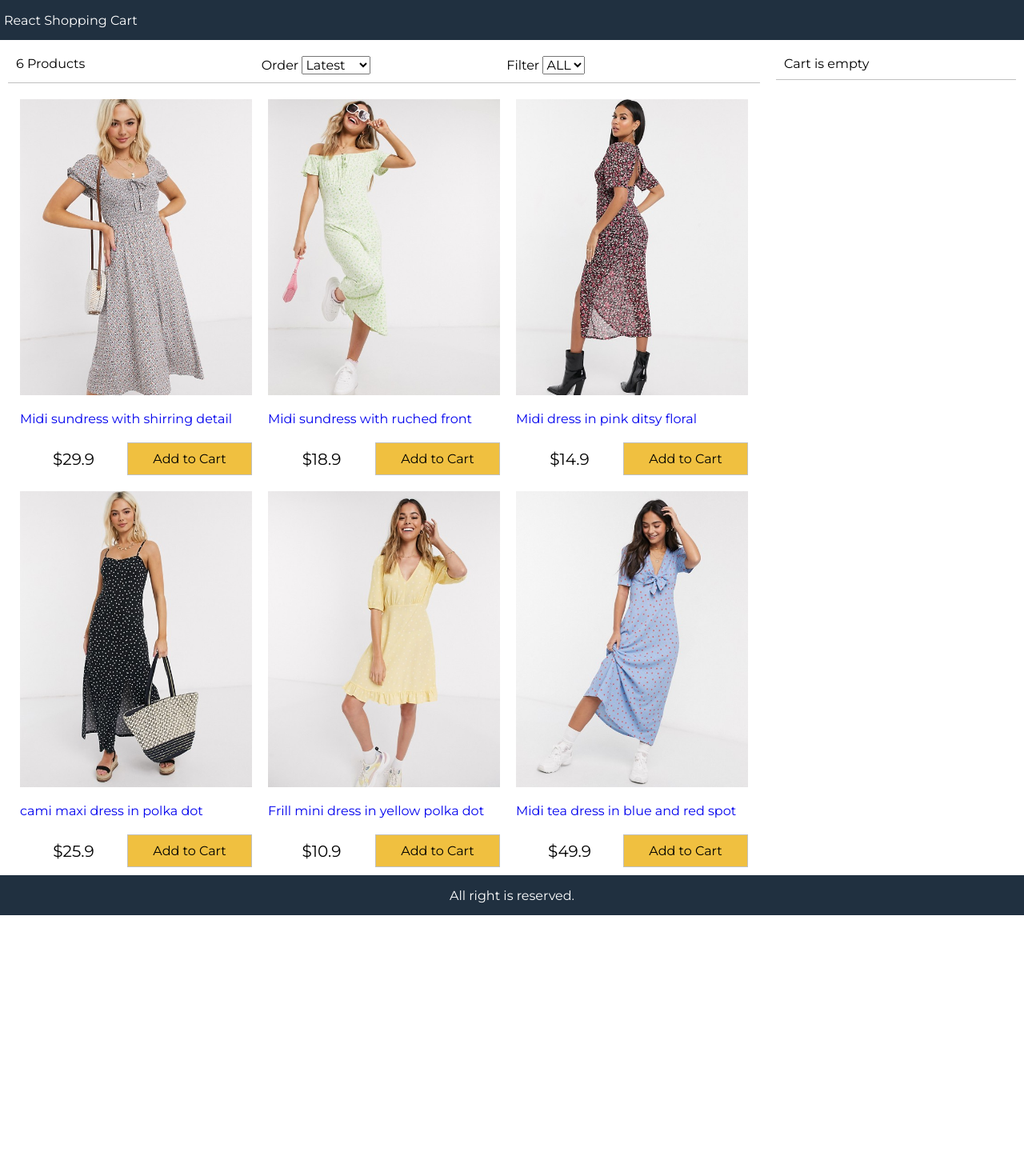
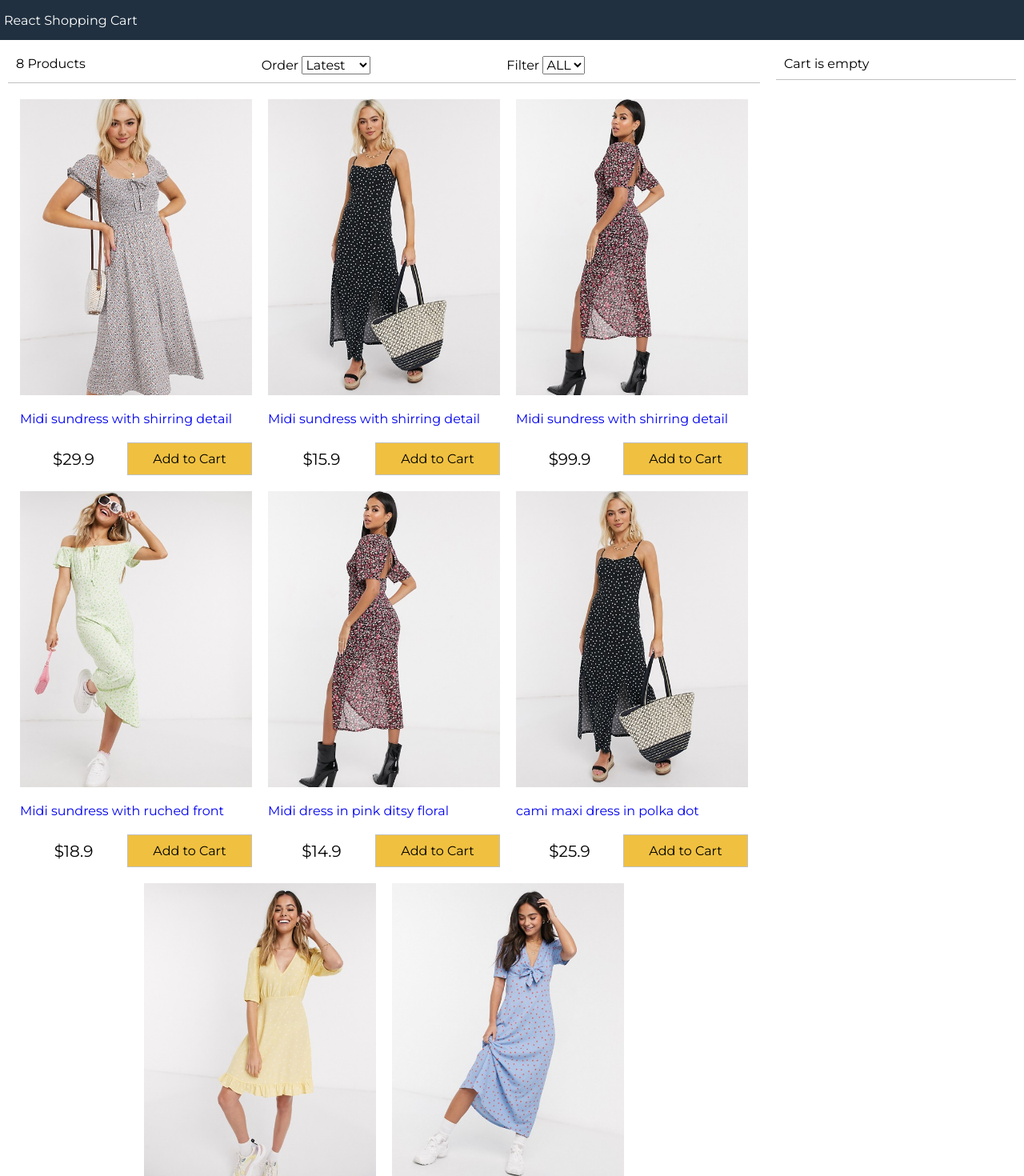
Before and after one commit to Krzyzu84/react-shopping-cart, a React (Create React App) app: page / in a window 1280 px wide. Shown: the top 1470 px of the page at 80% size. Before the commit the page ends 1144 px from the top, so only its background shows below. Built offline with nearby package versions, Linux system fonts and the light colour scheme.

Commit message:
minor changes

```diff
--- a/src/App.js
+++ b/src/App.js
@@ -104,7 +104,7 @@ class App extends React.Component {
             </div>
           </div>
         </main>
-        <footer>All right is reserved.</footer>
+        <footer>All rights reserved.</footer>
       </div>
     );
   }
--- a/src/data.json
+++ b/src/data.json
@@ -10,6 +10,22 @@
     },
     {
       "_id": "dress2",
+      "image": "/images/dress4.jpg",
+      "title": "Midi sundress with shirring detail",
+      "description": "This is for all the latest trends, no matter who you are, where you’re from and what you’re up to. Exclusive to ASOS, our universal brand is here for you, and comes in all our fit ranges: ASOS Curve, Tall, Petite and Maternity. Created by us, styled by you.",
+      "availableSizes": ["X", "L", "XL", "XXL"],
+      "price": 15.9
+    },
+    {
+      "_id": "dress3",
+      "image": "/images/dress3.jpg",
+      "title": "Midi sundress with shirring detail",
+      "description": "This is for all the latest trends, no matter who you are, where you’re from and what you’re up to. Exclusive to ASOS, our universal brand is here for you, and comes in all our fit ranges: ASOS Curve, Tall, Petite and Maternity. Created by us, styled by you.",
+      "availableSizes": ["X", "L", "XL", "XXL"],
+      "price": 99.9
+    },
+    {
+      "_id": "dress4",
       "image": "/images/dress2.jpg",
       "title": "Midi sundress with ruched front",
       "description": "This is for all the latest trends, no matter who you are, where you’re from and what you’re up to. Exclusive to ASOS, our universal brand is here for you, and comes in all our fit ranges: ASOS Curve, Tall, Petite and Maternity. Created by us, styled by you.",
@@ -17,7 +33,7 @@
       "price": 18.9
     },
     {
-      "_id": "dress3",
+      "_id": "dress5",
       "image": "/images/dress3.jpg",
       "title": "Midi dress in pink ditsy floral",
       "description": "This is for all the latest trends, no matter who you are, where you’re from and what you’re up to. Exclusive to ASOS, our universal brand is here for you, and comes in all our fit ranges: ASOS Curve, Tall, Petite and Maternity. Created by us, styled by you.",
@@ -25,7 +41,7 @@
       "price": 14.9
     },
     {
-      "_id": "dress4",
+      "_id": "dress6",
       "image": "/images/dress4.jpg",
       "title": "cami maxi dress in polka dot",
       "description": "This is for all the latest trends, no matter who you are, where you’re from and what you’re up to. Exclusive to ASOS, our universal brand is here for you, and comes in all our fit ranges: ASOS Curve, Tall, Petite and Maternity. Created by us, styled by you.",
@@ -33,7 +49,7 @@
       "price": 25.9
     },
     {
-      "_id": "dress5",
+      "_id": "dress7",
       "image": "/images/dress5.jpg",
       "title": "Frill mini dress in yellow polka dot",
       "description": "This is for all the latest trends, no matter who you are, where you’re from and what you’re up to. Exclusive to ASOS, our universal brand is here for you, and comes in all our fit ranges: ASOS Curve, Tall, Petite and Maternity. Created by us, styled by you.",
@@ -41,7 +57,7 @@
       "price": 10.9
     },
     {
-      "_id": "dress6",
+      "_id": "dress8",
       "image": "/images/dress6.jpg",
       "title": "Midi tea dress in blue and red spot",
       "description": "This is for all the latest trends, no matter who you are, where you’re from and what you’re up to. Exclusive to ASOS, our universal brand is here for you, and comes in all our fit ranges: ASOS Curve, Tall, Petite and Maternity. Created by us, styled by you.",
```
